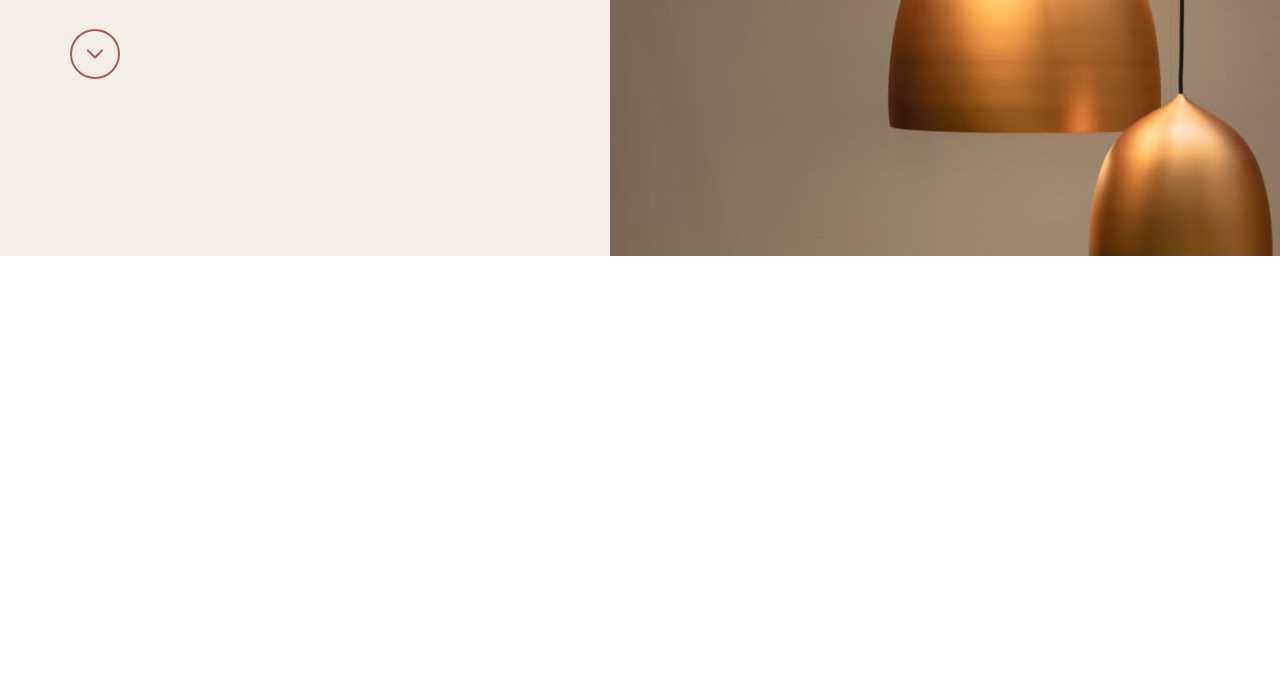
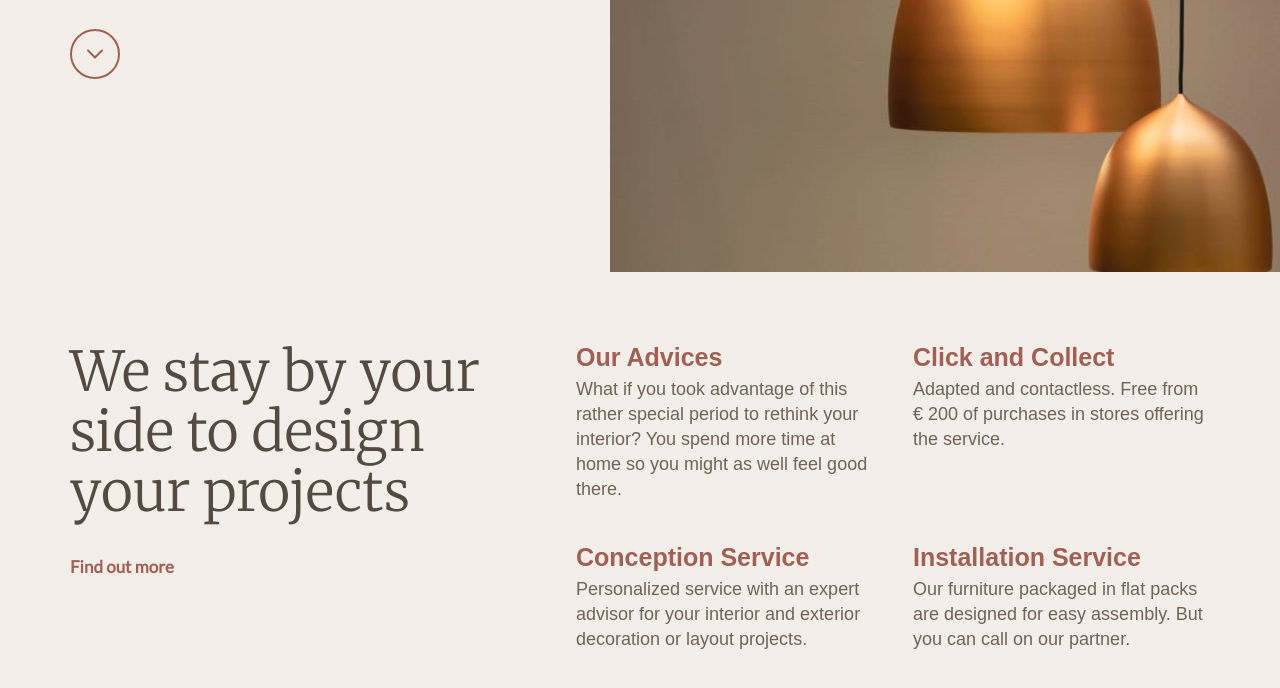
Before and after one commit to VladimirrAndreevich/antic, a website: page src/index.html in a window 1280 px wide. Shown: the part 628-1316 px from the top of the page. Before the commit the page ends 1099 px from the top, so only its background shows below. Drawn offline with nearby package versions, Linux system fonts and the light colour scheme; files that its build step writes are made by us from their sources; files whose address does not match are found by name; a web font is replaced by a local one.

Commit message:
add benefits section

```diff
--- a/src/assets/scss/adaptive/lg.scss
+++ b/src/assets/scss/adaptive/lg.scss
@@ -11,6 +11,10 @@
 
 .logo {
   transform: translateY(-4px);
+}
+
+.section-title {
+  @include font(300, 3.4375rem, 3.75rem);
 }
 
 //header
@@ -54,3 +58,22 @@
     }
   }
 }
+
+//benefits
+.benefits {
+  & > .container {
+    display: flex;
+    column-gap: 40px;
+  }
+  &__wrap {
+    flex-shrink: 1;
+    & > .section-title {
+      min-width: 458px;
+      max-width: 459px;
+    }
+  }
+  &__list {
+    margin-top: 0;
+    flex-shrink: 2;
+  }
+}
--- a/src/assets/scss/adaptive/sm.scss
+++ b/src/assets/scss/adaptive/sm.scss
@@ -3,3 +3,13 @@
 .header {
   background-image: url("../../img/header-bg.jpg");
 }
+
+//benefits
+.benefits {
+  &__list {
+    column-gap: 40px;
+  }
+  &__item {
+    flex: 1 1 46%;
+  }
+}
--- a/src/assets/scss/adaptive/xl.scss
+++ b/src/assets/scss/adaptive/xl.scss
@@ -8,7 +8,7 @@
 //header
 
 .header {
-  margin-bottom: 215px;
+  padding-bottom: 215px;
 
   background-image: url("../../img/header-bg.jpg");
   background-position: right -50px top;
@@ -32,3 +32,10 @@
     background-position: right top;
   }
 }
+
+//benefits
+.benefits {
+  & > .container {
+    column-gap: 48px;
+  }
+}
--- a/src/assets/scss/style.scss
+++ b/src/assets/scss/style.scss
@@ -73,6 +73,12 @@ a {
   display: none !important;
 }
 
+.section-title {
+  font-family: "Merriweather", serif;
+  color: $additional-color;
+  @include font(400, 2.1875rem, 2.5rem);
+}
+
 // header
 .header {
   padding-top: 50px;
@@ -133,7 +139,6 @@ a {
 
   & #comment {
     display: none;
-
   }
 }
 
@@ -203,3 +208,42 @@ a {
     }
   }
 }
+
+//benefits
+.benefits {
+  padding-top: 48px;
+  padding-bottom: 48px;
+
+  background-color: $bg-color;
+
+  &__fint-out {
+    display: inline-block;
+    margin-top: 32px;
+
+    font-family: "Lato", sans-serif;
+    color: $accent;
+    @include font(900, 1.0625rem, 1.4705em);
+  }
+
+  &__list {
+    display: flex;
+    justify-content: space-between;
+    flex-wrap: wrap;
+
+    margin-top: 41px;
+    row-gap: 40px;
+  }
+
+  &__item {
+    &-header {
+      color: $accent;
+      @include font(600, 1.5625rem, 1.875rem);
+    }
+    &-description {
+      margin-top: 5px;
+
+      color: $base-color;
+      @include font(400, 1.125rem, 1.5625rem);
+    }
+  }
+}
--- a/src/index.html
+++ b/src/index.html
@@ -4,5 +4,6 @@ title: Antic
 ---
 
 {{> header }}
+{{> benefits }}
 
 <script src="assets/js/main.min.js"></script>
--- /dev/null
+++ b/src/tpl/partials/sections/benefits.html
@@ -0,0 +1,41 @@
+<section class="benefits">
+  <div class="container">
+    <div class="benefits__wrap">
+      <h2 class="section-title">
+        We stay by your side to design your projects
+      </h2>
+      <a href="#" class="benefits__fint-out">Find out more</a>
+    </div>
+    <ul class="benefits__list">
+      <li class="benefits__item">
+        <h3 class="benefits__item-header">Our Advices</h3>
+        <p class="benefits__item-description">
+          What if you took advantage of this rather special period to rethink
+          your interior? You spend more time at home so you might as well feel
+          good there.
+        </p>
+      </li>
+      <li class="benefits__item">
+        <h3 class="benefits__item-header">Click and Collect</h3>
+        <p class="benefits__item-description">
+          Adapted and contactless. Free from € 200 of purchases in stores
+          offering the service.
+        </p>
+      </li>
+      <li class="benefits__item">
+        <h3 class="benefits__item-header">Conception Service</h3>
+        <p class="benefits__item-description">
+          Personalized service with an expert advisor for your interior and
+          exterior decoration or layout projects.
+        </p>
+      </li>
+      <li class="benefits__item">
+        <h3 class="benefits__item-header">Installation Service</h3>
+        <p class="benefits__item-description">
+          Our furniture packaged in flat packs are designed for easy assembly.
+          But you can call on our partner.
+        </p>
+      </li>
+    </ul>
+  </div>
+</section>
```
Also changed, not shown: docs/index.html (+41 -0 lines), docs/assets/css/adaptive/lg.css, docs/assets/css/adaptive/lg.min.css, docs/assets/css/adaptive/sm.css, docs/assets/css/adaptive/sm.min.css, docs/assets/css/adaptive/xl.css, docs/assets/css/adaptive/xl.min.css, docs/assets/css/style.css, docs/assets/css/style.min.css, src/assets/scss/adaptive/md.scss (line endings or trailing spaces).
